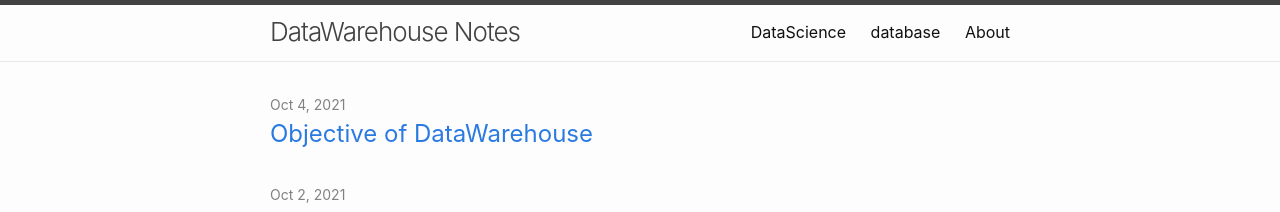
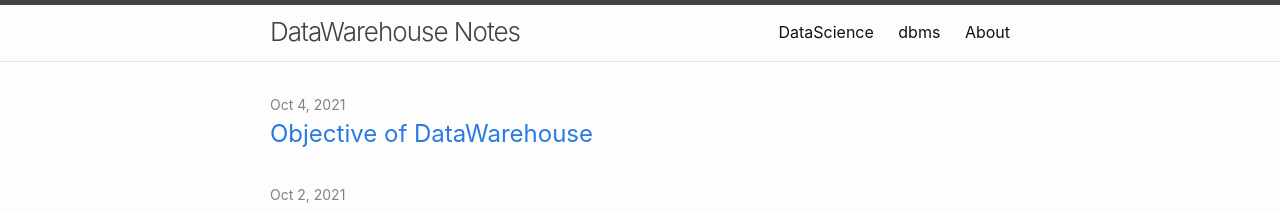
Before and after one commit to Pankaj2505/DataWarehouse, a Jekyll site: the page built from index.md, in a window 1280 px wide. Shown: the top 212 px of the page. Built offline with Jekyll 4.4.1, drawn with Linux system fonts in a browser that asks for light colours.

Commit message:
added header

```diff
--- a/_includes/header.html
+++ b/_includes/header.html
@@ -22,7 +22,7 @@
             {%- assign my_page = site.pages | where: "path", path | first -%}
             {%- if my_page.title -%}
             <a class="page-link" href="https://pankaj2505.github.io/">DataScience</a>
-            <a class="page-link" href="">database</a>
+            <a class="page-link" href="https://pankaj2505.github.io/dbms/">dbms</a>
             <a class="page-link" href="{{ my_page.url | relative_url }}">{{ my_page.title | escape }}</a>
 
             {%- endif -%}
```
